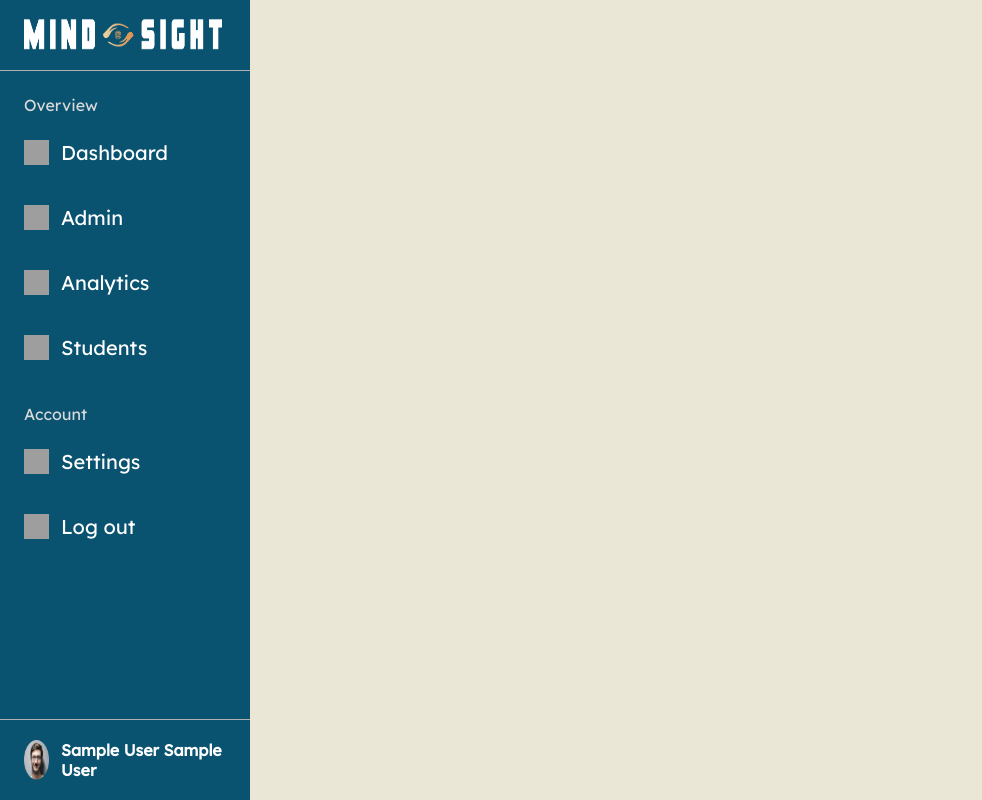
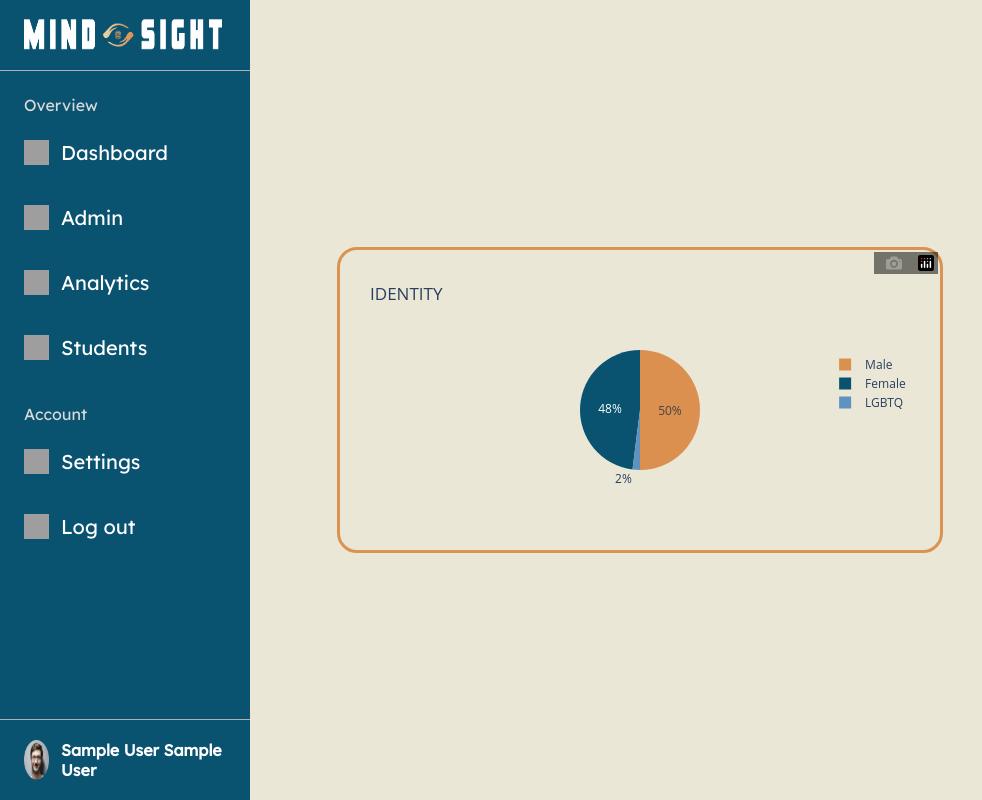
Before and after one commit to jangeloenciso/MindSight, a Flask app: page /analytics in a window 1280 px wide. Shown: the whole page, without its empty margins (0-982 px from the left). Run offline with Flask 3, Linux system fonts and the light colour scheme; the visitor is signed in with stand-in values (Sample User, id 1); some libraries are stand-ins or nearby versions; grey boxes are pictures that could not be loaded.

Commit message:
remove-background-of-graphs

```diff
--- a/app/routes.py
+++ b/app/routes.py
@@ -115,11 +115,9 @@ def dashboard():
 
     if 'loggedin' in session:
 
-        pie_graph = generate_pie_graph();
+        bar_graph = generate_bar_graph()
 
-        bar_graph = generate_bar_graph();
-
-        return render_template('dashboard.html', fname = session['fname'], lname = session['lname'], pie_graph=pie_graph, bar_graph = bar_graph)
+        return render_template('dashboard.html', fname = session['fname'], lname = session['lname'], bar_graph = bar_graph)
 
     return redirect(url_for('login'))
 
@@ -133,7 +131,10 @@ def admin():
 
 @app.route('/analytics')
 def analytics():
-   return render_template('analytics.html', fname = session['fname'], lname = session['lname'])
+
+   pie_graph = generate_pie_graph()
+
+   return render_template('analytics.html', fname = session['fname'], lname = session['lname'], pie_graph=pie_graph)
 
 @app.route('/student')
 def stud():
--- a/app/static/css/analytics.css
+++ b/app/static/css/analytics.css
@@ -179,3 +179,12 @@ body {
     color: var(--text-white);
     font-weight: bold;
 }
+
+.identity {
+    position: absolute;
+    top: 50%;
+    left: 50%;
+    transform: translate(-50%, -50%);
+    border-radius: 20px;
+    border: 3px solid var(--bg-orange);
+}
--- a/app/templates/analytics.html
+++ b/app/templates/analytics.html
@@ -16,7 +16,9 @@
       type="image/x-icon"
       href="/static/SVG/EYE LOGO.svg"
     />
-    <link rel="stylesheet" href="/static/css/analytics.css" />
+    <link rel="stylesheet" href="/static/css/analytics.css"
+    />
+    <script src="https://cdn.plot.ly/plotly-latest.min.js"></script>
     <title>MindSight: Dashboard</title>
   </head>
   <body>
@@ -92,5 +94,6 @@
         >
       </div>
     </nav>
+    <div class="identity">{{ pie_graph | safe }}</div>
   </body>
 </html>
--- a/config.py
+++ b/config.py
@@ -5,5 +5,5 @@ class Config(object):
     MYSQL_USER = "root"
     MYSQL_HOST = "localhost"
     MYSQL_DB = "mindsight"
-    MYSQL_PASSWORD = "admin"
+    MYSQL_PASSWORD = "m1nd$16ht"
     SECRET_KEY = "m1nd$16ht2023"
--- a/data_processing/data_visualization.py
+++ b/data_processing/data_visualization.py
@@ -12,7 +12,10 @@ def generate_bar_graph():
         average_scores, x="Religion", y="Mental Health Score", height=600, width=1200,
         title='Data Test',
         color="Religion", color_discrete_sequence=['#DB9050', '#095371', '#6092C0', 'teal'])
-    result = plt.plot(fig, include_plotlyjs=False, output_type='div')
+
+    fig.update_layout(plot_bgcolor='rgba(0, 0, 0, 0)', paper_bgcolor='rgba(0, 0, 0, 0)')
+
+    result = fig.to_html(include_plotlyjs=False)
 
     return result
 
@@ -25,6 +28,8 @@ def generate_pie_graph():
             title='IDENTITY',
             color_discrete_sequence=['#DB9050', '#095371', '#6092C0'])
 
-    result = plt.plot(fig, include_plotlyjs=False, output_type='div')
+    fig.update_layout(plot_bgcolor='rgba(0, 0, 0, 0)', paper_bgcolor='rgba(0, 0, 0, 0)')
+
+    result = fig.to_html(include_plotlyjs=False)
 
     return result
```
